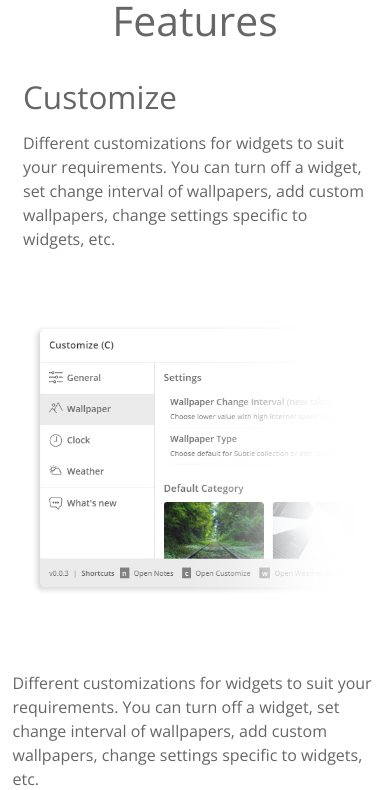
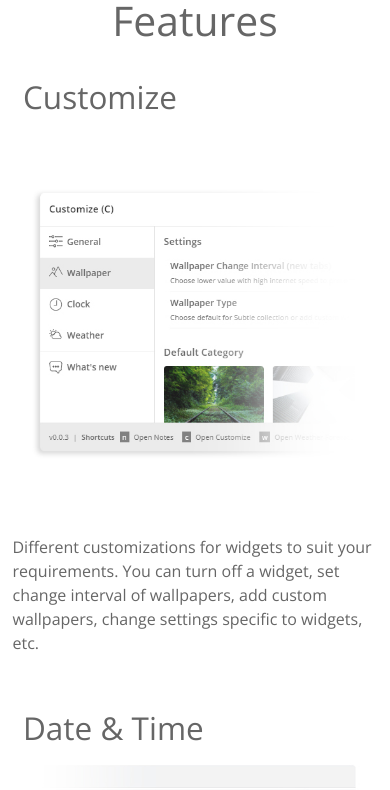
Before and after one commit to akanshgulati/subtle-website-vue, a Vue app: page /#/ in a window 390 px wide. Shown: the part 880-1670 px from the top of the page. Built offline with nearby package versions, Linux system fonts and the light colour scheme.

Commit message:
fix(Feature): Hide description on mobile

```diff
--- a/src/components/Feature.vue
+++ b/src/components/Feature.vue
@@ -12,7 +12,7 @@
     <template v-else>
       <div class="feature-desc col s12 l6">
         <h3 class="light">{{heading}}</h3>
-        <p class="show-on-large">{{ desc }}</p>
+        <p class="show-on-large hide-on-med-and-down">{{ desc }}</p>
       </div>
       <div class="feature-img col s12 l6 right-align">
         <img :src="featureImg" alt="">
```
